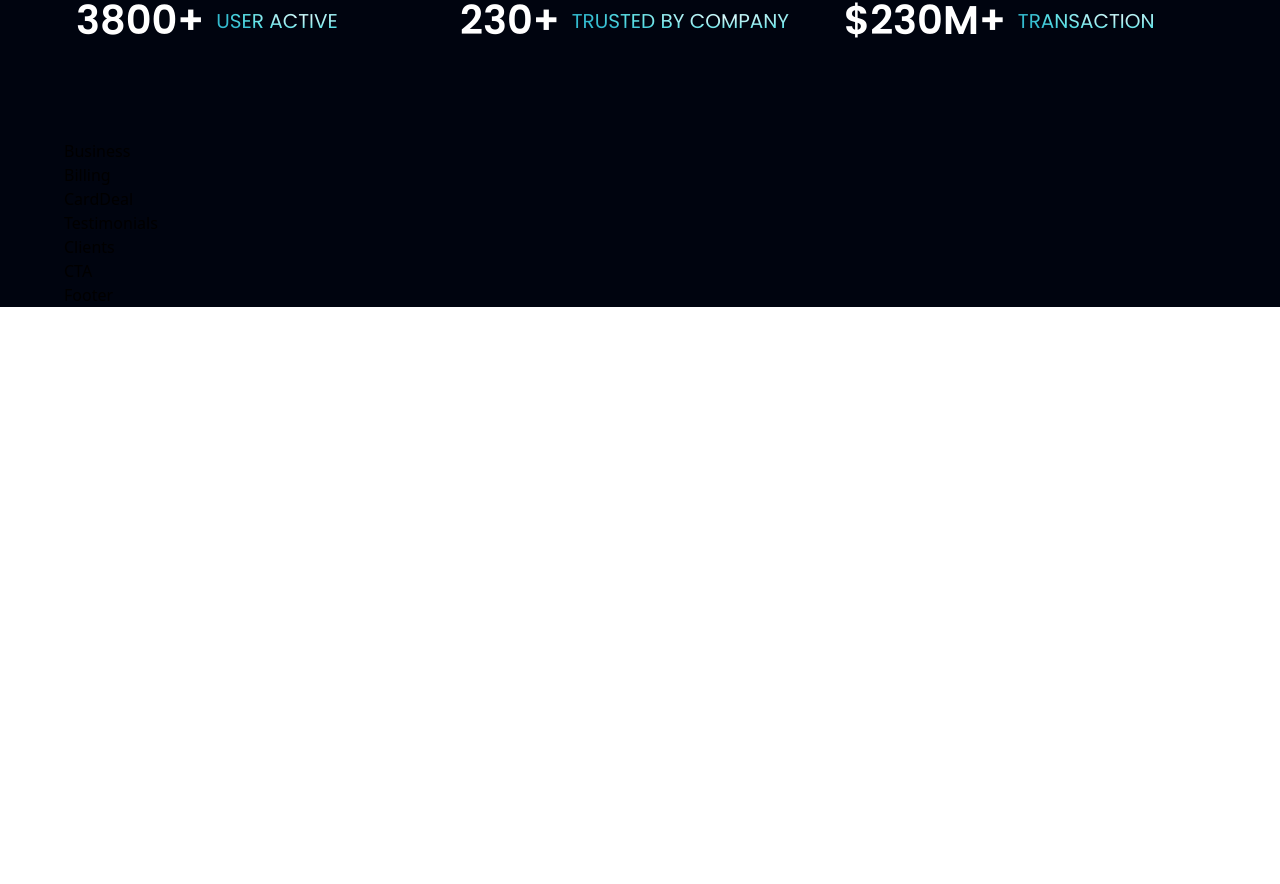
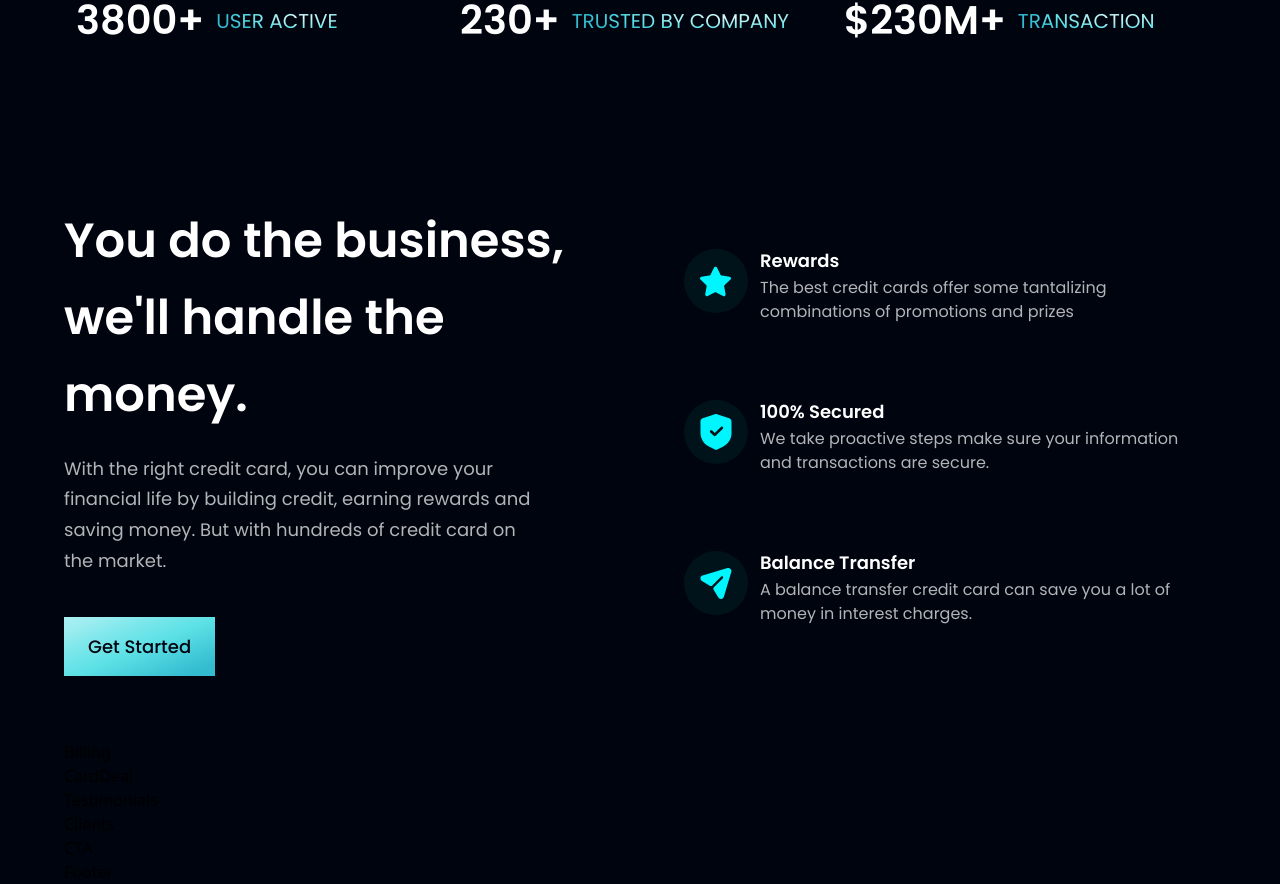
Before and after one commit to govindamandal/react-banking-app, a React (Vite) app: page / in a window 1280 px wide. Shown: the part 791-1675 px from the top of the page. Before the commit the page ends 1098 px from the top, so only its background shows below. Built offline with nearby package versions, Linux system fonts and the light colour scheme.

Commit message:
Implemented Business/Features

```diff
--- a/src/components/Business.jsx
+++ b/src/components/Business.jsx
@@ -1,9 +1,31 @@
-import React from 'react'
+import { features } from "../constants";
+import styles, { layout } from '../style';
+import Button from './Button';
 
-const Business = () => {
-  return (
-    <div>Business</div>
-  )
-}
+const FeatureCard = ({icon, title, content, index}) => (
+  <div className={`flex flex-row p-6 rounded-[20px] ${index !== features.length - 1 ? "mb-6" : "mb-0"} feature-card`}>
+    <div className={`w-[64px] h-[64px] rounded-full ${styles.flexCenter} bg-dimBlue`}>
+      <img src={icon} alt={title} className="w-[50%] h=[50%] object-contain" />
+    </div>
+    <div className="flex-1 flex flex-col ml-3">
+      <h4 className="font-poppins font-semibold text-white text-[18px] leading-[23px] mb-1">{title}</h4>
+      <p className="font-poppins font-normal text-dimWhite text-[16px] leading-[24px] mb-1">{content}</p>
+    </div>
+  </div>
+);
+const Business = () => (
+  <section id="features" className={`${layout.section}`}>
+    <div className={`${layout.sectionInfo}`}>
+      <h2 className={`${styles.heading2}`}>You do the business, <br className="sm:block hidden" /> we'll handle the money.</h2>
+      <p className={`${styles.paragraph} max-w-[470px] mt-5`}>With the right credit card, you can improve your financial life by building credit, earning rewards and saving money. But with hundreds of credit card on the market.</p>
+      <Button styles="mt-10" />
+    </div>
+    <div className={`${layout.sectionImg} flex-col`}>
+      {features.map((feature, index) => (
+        <FeatureCard key={feature.id} {...feature} index={index}/>
+      ))}
+    </div>
+  </section>
+)
 
 export default Business
--- a/src/components/Button.jsx
+++ b/src/components/Button.jsx
@@ -1,9 +1,12 @@
 import React from 'react'
 
-const Button = () => {
-  return (
-    <div>Button</div>
-  )
-}
+const Button = ({ styles }) => (
+  <button
+    type="button"
+    className={`py-4 px-6 bg-blue-gradient font-poppins font-medium text-[18px] text-primary outline-none ${styles}`}
+  >
+    Get Started
+  </button>
+)
 
 export default Button
```
